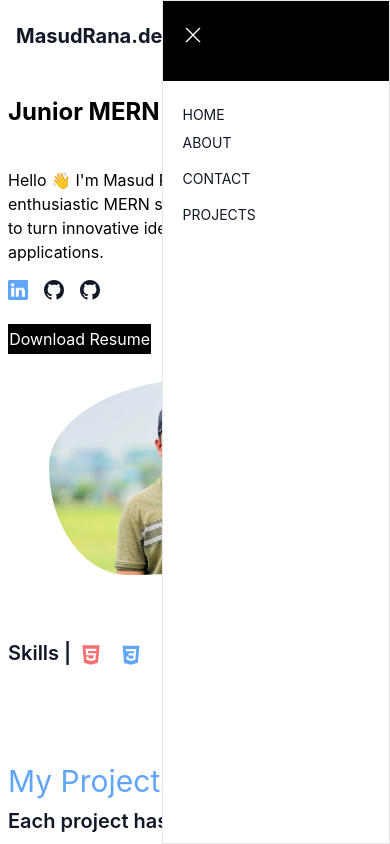
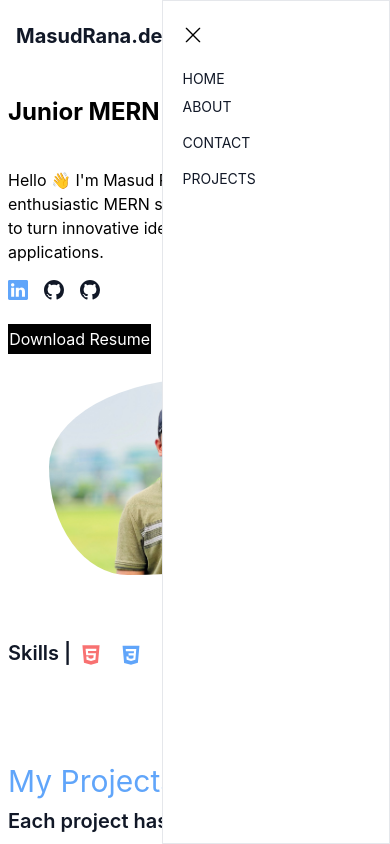
Before and after one commit to MasudRana15924/portfolio, a React (Create React App) app: page / in a window 390 px wide. Both pictures are taken after a click on the button "Open main menu". Shown: the top 844 px of the page. Built offline with nearby package versions, Linux system fonts and the light colour scheme.

Commit message:
navbar added

```diff
--- a/src/screen/shared/Navbar.js
+++ b/src/screen/shared/Navbar.js
@@ -47,8 +47,8 @@ const Navbar = () => {
                 </nav>
                 {/* for small devices */}
                 <ul className={active ? '  border border-gray-200 flex-col flex fixed inset-0 left-1/4 left:left-3/4 uppercase   gap-6  md: lg:block bg-white text-black text-start  ml-16' : 'hidden'}>
-                    <div className="flex justify-between bg-black h-20">
-                        <RxCross1 className="text-xl ml-5  mt-6 text-white" onClick={showMenu}></RxCross1>
+                    <div className="flex justify-between">
+                        <RxCross1 className="text-xl ml-5  mt-6 text-black" onClick={showMenu}></RxCross1>
 
                     </div>
                     <ul>
```
